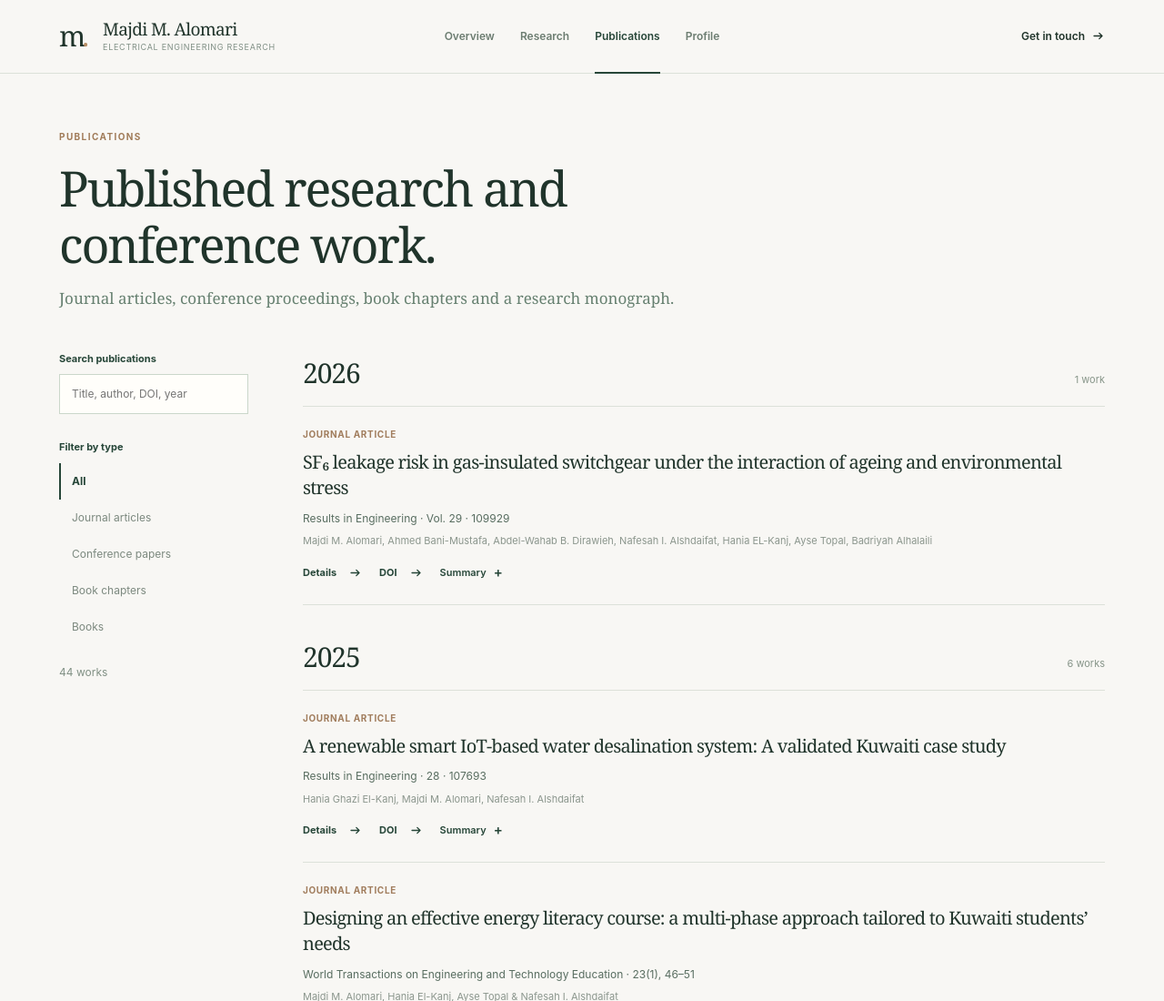
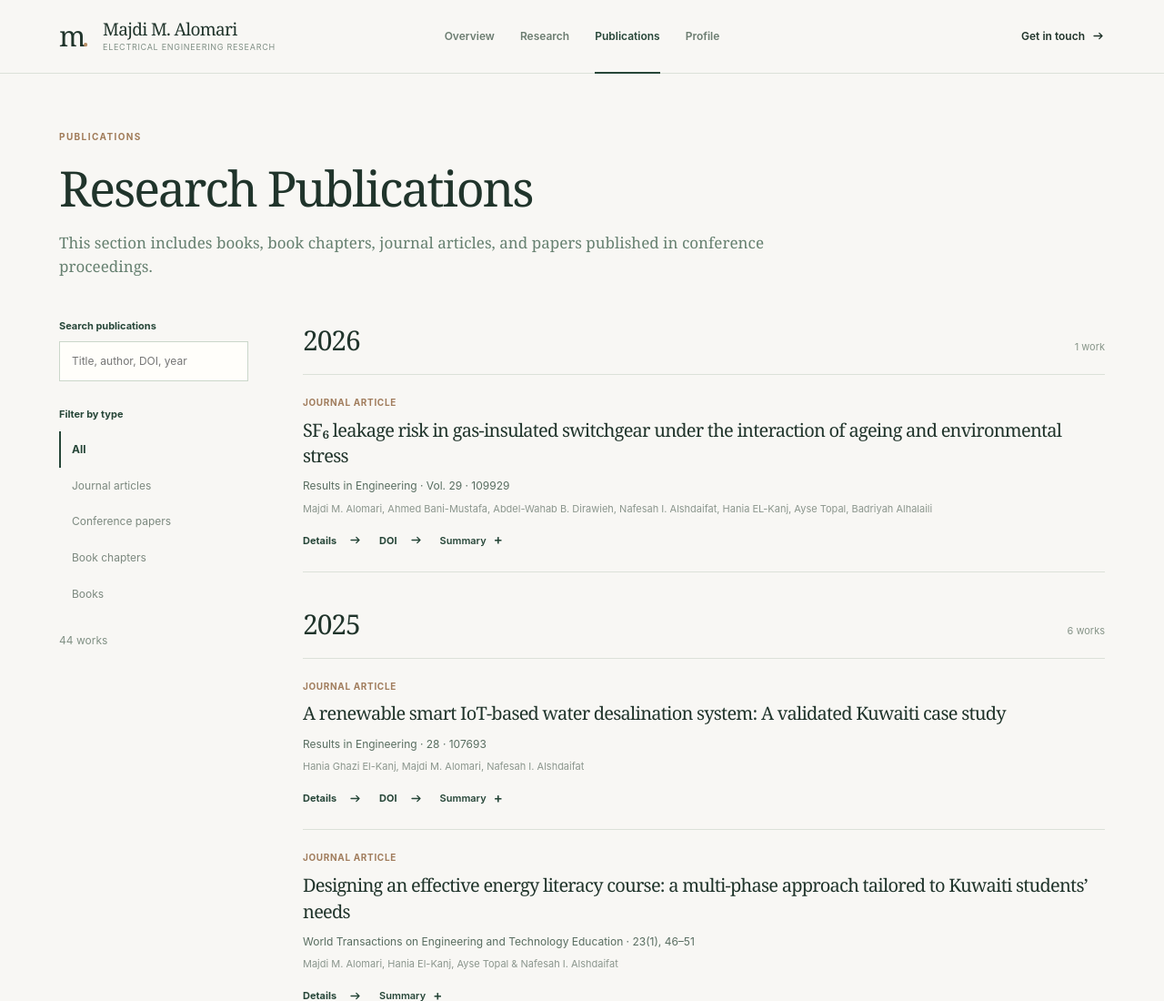
Before and after one commit to a3-kilo/Majdi-Alomari, a plain HTML site: page site/publications/index.html in a window 1280 px wide. Shown: the top 1100 px of the page at 91% size. Drawn offline with Linux system fonts and the light colour scheme.

Commit message:
Update index.html

```diff
--- a/site/publications/index.html
+++ b/site/publications/index.html
@@ -55,8 +55,8 @@
       <div class="wrap">
         <header class="page-intro">
           <p class="kicker">Publications</p>
-          <h1>Published research and conference work.</h1>
-          <p>Journal articles, conference proceedings, book chapters and a research monograph.</p>
+          <h1>Research Publications</h1>
+          <p>This section includes books, book chapters, journal articles, and papers published in conference proceedings.</p>
         </header>
         <div class="publication-shell">
           <aside class="publication-sidebar">
```
